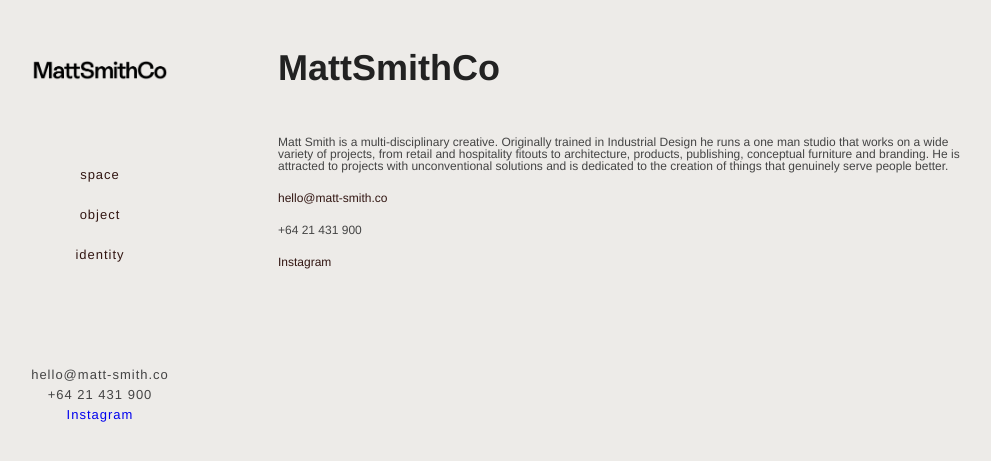
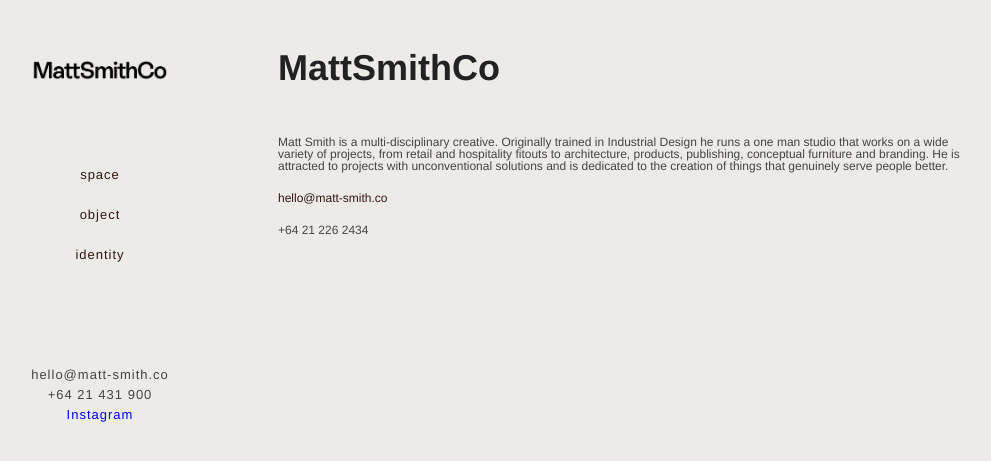
Before and after one commit to studiomattsmith/studiomattsmith.github.io, a Jekyll site: the page built from _posts/2030-05-28-MattSmithCo.md, in a window 1280 px wide. Shown: the top 461 px of the page, without its empty margins (28-1019 px from the left). Built offline with Jekyll 4.4.1, drawn with Linux system fonts in a browser that asks for light colours.

Commit message:
Update and rename 2023-05-28-MattSmithCo.md to 2030-05-28-MattSmithCo.md

```diff
--- a/_posts/2023-05-28-MattSmithCo.md
+++ b/_posts/2030-05-28-MattSmithCo.md
@@ -15,6 +15,4 @@ Matt Smith is a multi-disciplinary creative. Originally trained in Industrial De
 
 [hello@matt-smith.co](mailto:hello@matt-smith.co)
 
-+64 21 431 900
-
-<a href="https://www.instagram.com/mattsmithco/" target="_blank" style="text-decoration: none">Instagram</a>
++64 21 226 2434
```
